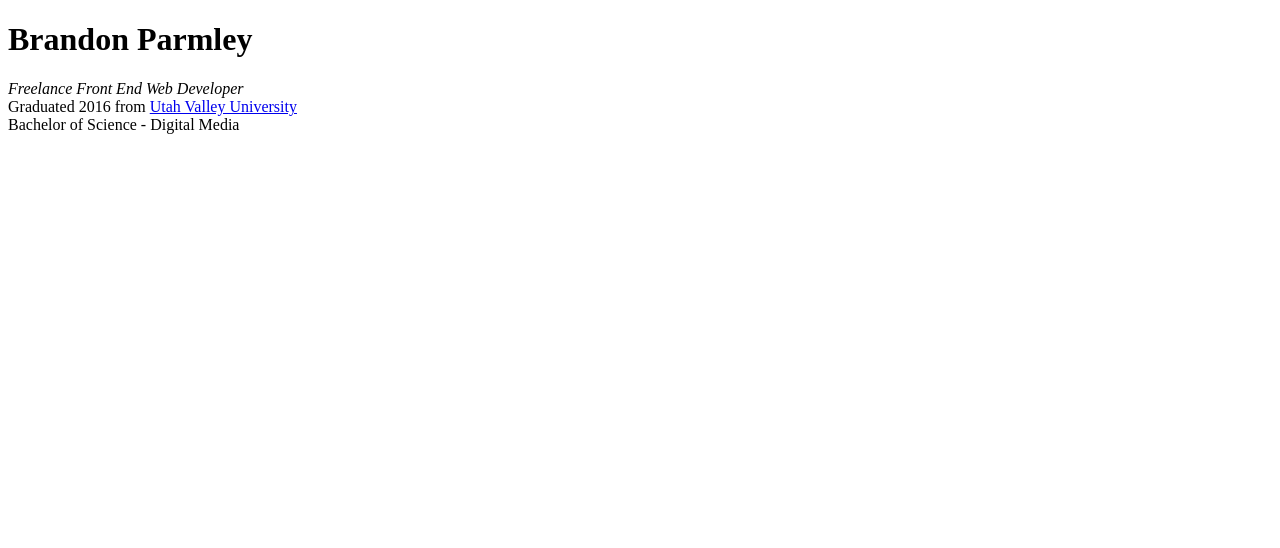
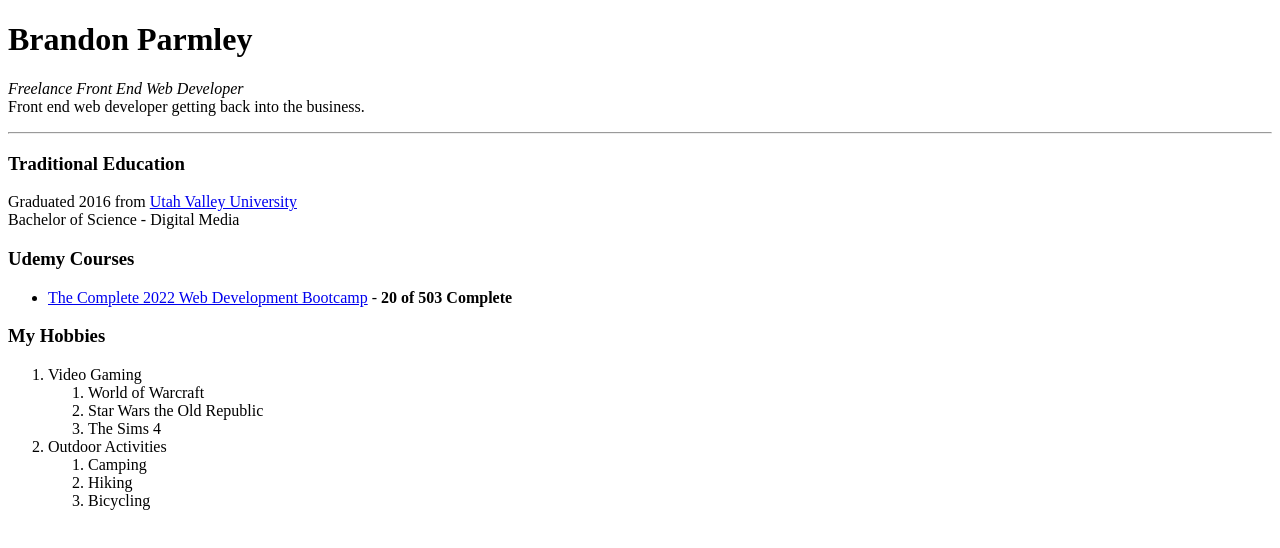
Before and after one commit to bparmley/Web-Dev-Bootcamp, a plain HTML site: page HTML - Personal Site/index.html in a window 1280 px wide. Drawn offline with Linux system fonts and the light colour scheme.

Commit message:
List info about myself using UL and OL tags

```diff
--- a/HTML - Personal Site/index.html
+++ b/HTML - Personal Site/index.html
@@ -11,9 +11,33 @@
 <body>
     <h1>Brandon Parmley</h1>
     <p><em>Freelance Front End Web Developer</em><br>
-        Graduated 2016 from <a href="https://www.uvu.edu" target="_blank">Utah Valley University</a><br>
-        Bachelor of Science - Digital Media
+        Front end web developer getting back into the business.
     </p>
+    <hr>
+    <h3>Traditional Education</h3>
+    <p>Graduated 2016 from <a href="https://www.uvu.edu" target="_blank">Utah Valley University</a><br>
+        Bachelor of Science - Digital Media</p>
+    <h3>Udemy Courses</h3>
+    <ul>
+        <li><a href="https://www.udemy.com/share/1013gG3@G3vsx_hqkysEs7n8KiDBG53_7d2uwGwf6aN0yzWLFo5e5BiKFSc7hdiSU5sdaveP/" target="_blank">The Complete 2022 Web Development Bootcamp</a> - <strong>20 of 503 Complete</strong></li>
+    </ul>
+    <h3>My Hobbies</h3>
+    <ol>
+        <li>Video Gaming
+            <ol>
+                <li>World of Warcraft</li>
+                <li>Star Wars the Old Republic</li>
+                <li>The Sims 4</li>
+            </ol>
+        </li>
+        <li>Outdoor Activities
+            <ol>
+                <li>Camping</li>
+                <li>Hiking</li>
+                <li>Bicycling</li>
+            </ol>
+        </li>
+    </ol>
 
 </body>
 
```
